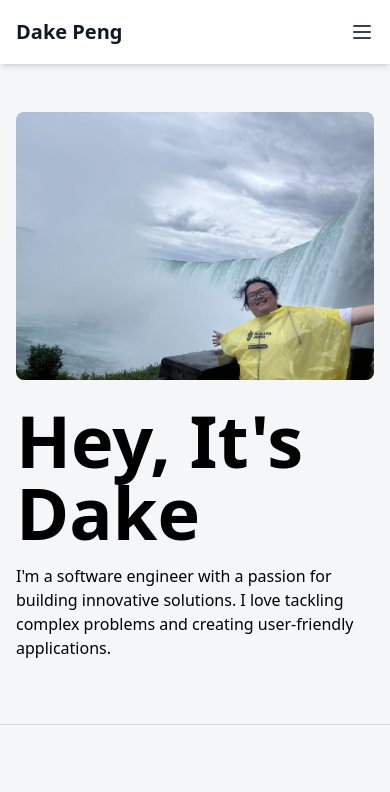
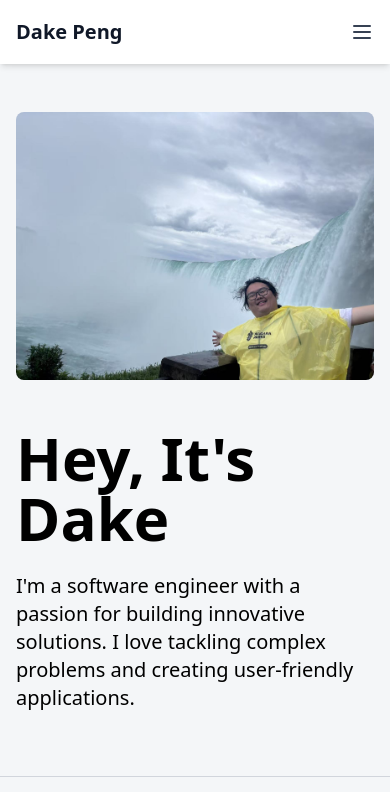
Before and after one commit to DakePeng/DakePeng, a React (Vite) app in the folder frontend/: page / in a window 390 px wide. Shown: the top 792 px of the page. Built offline with nearby package versions, Linux system fonts and the light colour scheme.

Commit message:
fixed responsiveness

```diff
--- a/frontend/src/components/Cover.jsx
+++ b/frontend/src/components/Cover.jsx
@@ -21,7 +21,7 @@ const CoverScreen = ({ coverImg = CoverPic }) => {
   }, []);
 
   return (
-    <div className="flex flex-col md:flex-row mt-28 md:mt-32 px-4 md:px-8 w-full max-w-6xl mx-auto items-start gap-6">
+    <div className="flex flex-col md:flex-row mt-28 md:mt-32 px-4 md:px-8 w-full max-w-6xl mx-auto items-start gap-6 lg: gap-12">
       {/* Image container */}
       <div
         className="w-full md:w-3/5 overflow-hidden rounded-lg"
@@ -39,10 +39,10 @@ const CoverScreen = ({ coverImg = CoverPic }) => {
         ref={textRef}
         className="w-full md:w-2/5 flex flex-col justify-center items-start"
       >
-        <h1 className="text-7xl md:text-7xl lg:text-[8rem] xl:text-[10rem] font-extrabold leading-none select-none break-words text-left w-full">
+        <h1 className="text-6xl md:text-7xl lg:text-[8rem] xl:text-[10rem] font-extrabold leading-none select-none break-words text-left w-full">
           Hey, It's Dake
         </h1>
-        <p className="mt-4 text-base text-left w-full">
+        <p className="mt-6 text-xl text-left w-full">
           I'm a software engineer with a passion for building innovative solutions. I love tackling complex problems and creating user-friendly applications.
         </p>
       </div>
```
